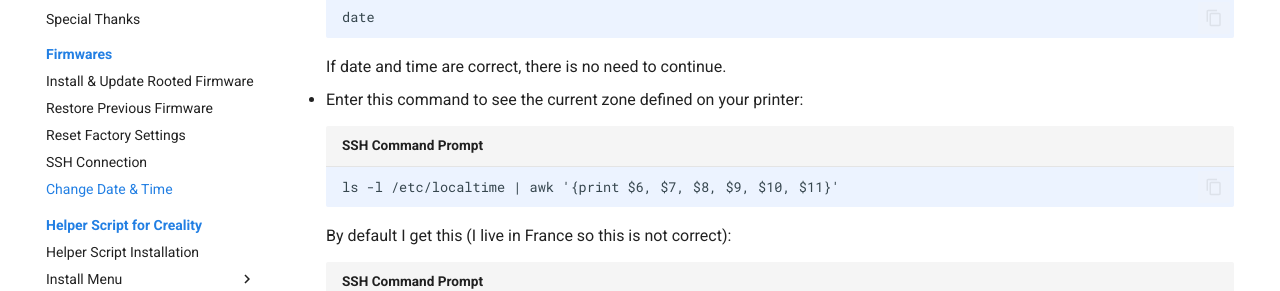
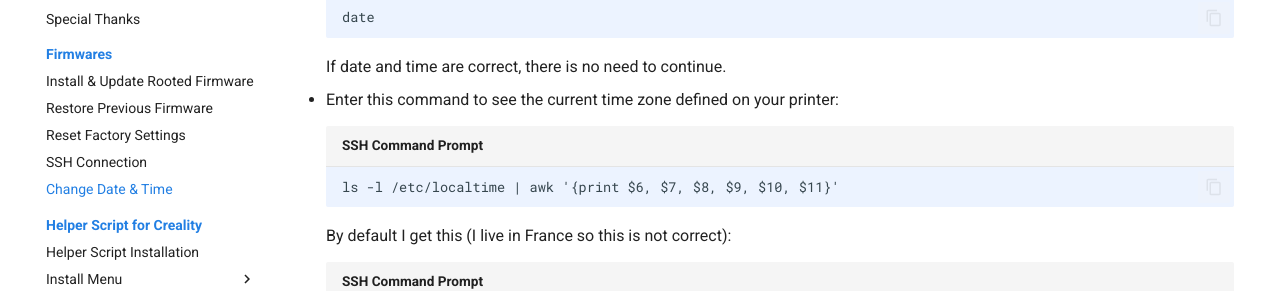
Before and after one commit to Guilouz/Creality-Helper-Script-Wiki, an MkDocs documentation site: the page built from docs/firmwares/change-date-and-time.md, in a window 1280 px wide and 900 px high, scrolled down 350 px. Shown: the part 170-461 px from the top of the window. Built offline with MkDocs 1.6.1 and Material for MkDocs 9.7.7, drawn with Linux system fonts in a browser that asks for light colours; comment, search, counter and statistics services are not loaded.

Commit message:
Update change-date-and-time.md

````diff
--- a/docs/firmwares/change-date-and-time.md
+++ b/docs/firmwares/change-date-and-time.md
@@ -20,7 +20,7 @@ This guide explains how to set the correct date and time on your printer based o
 
     If date and time are correct, there is no need to continue.
 
-- Enter this command to see the current zone defined on your printer:
+- Enter this command to see the current time zone defined on your printer:
 
     ``` title="SSH Command Prompt"
     ls -l /etc/localtime | awk '{print $6, $7, $8, $9, $10, $11}'
````
